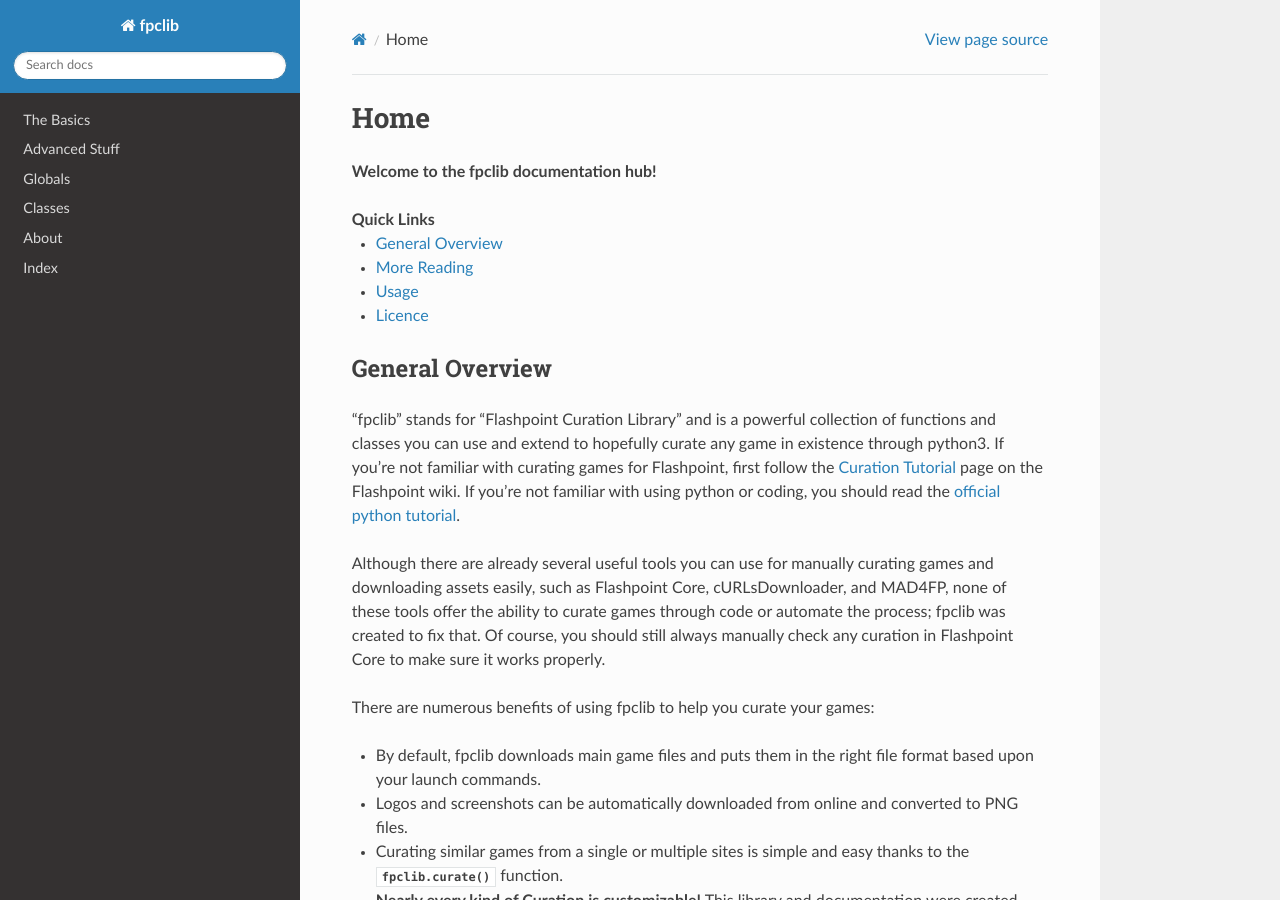
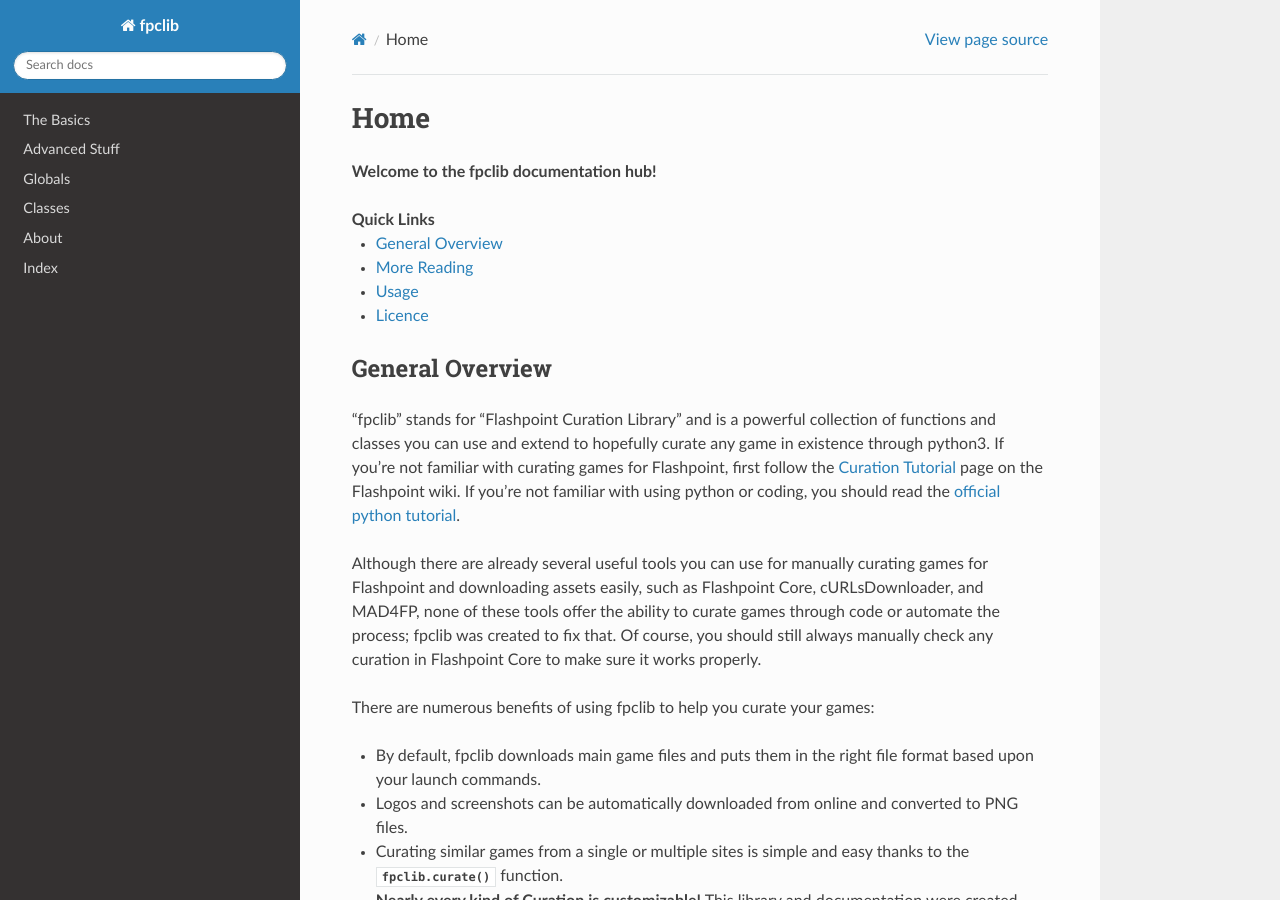
Before and after one commit to FlashpointProject/fpclib, a Sphinx documentation site: the page built from doc/source/index.rst, in a window 1280 px wide and 900 px high. Built offline with Sphinx 7.4.7 and the Read the Docs theme 2.0.0, drawn with Linux system fonts in a browser that asks for light colours.

Commit message:
Quick fix to the README

```diff
--- a/README.rst
+++ b/README.rst
@@ -2,13 +2,13 @@ General Overview
 ================
 "fpclib" stands for "Flashpoint Curation Library" and is a powerful collection of functions and classes you can use and extend to hopefully curate any game in existence through python3. If you're not familiar with curating games for Flashpoint, first follow the `Curation Tutorial <https://bluemaxima.org/flashpoint/datahub/Curation_Tutorial>`_ page on the Flashpoint wiki. If you're not familiar with using python or coding, you should read the `official python tutorial <https://docs.python.org/3/tutorial/index.html>`_.
 
-Although there are already several useful tools you can use for manually curating games and downloading assets easily, such as Flashpoint Core, cURLsDownloader, and MAD4FP, none of these tools offer the ability to curate games through code or automate the process; fpclib was created to fix that. Of course, you should still always manually check any curation in Flashpoint Core to make sure it works properly.
+Although there are already several useful tools you can use for manually curating games for Flashpoint and downloading assets easily, such as Flashpoint Core, cURLsDownloader, and MAD4FP, none of these tools offer the ability to curate games through code or automate the process; fpclib was created to fix that. Of course, you should still always manually check any curation in Flashpoint Core to make sure it works properly.
 
 There are numerous benefits of using fpclib to help you curate your games:
 
 * By default, fpclib downloads main game files and puts them in the right file format based upon your launch commands.
 * Logos and screenshots can be automatically downloaded from online and converted to PNG files.
-* Curating similar games from a single or multiple sites is simple and easy thanks to the :py:func:`fpclib.curate()` function.
+* Curating similar games from a single or multiple sites is simple and easy thanks to the :code:`fpclib.curate()` function.
 * **Nearly every kind of Curation is customizable!** This library and documentation were created with the intent of making it easy to overwrite the Curation class to make it do different things.
 
 Here's some example code of using the library to curate "Interactive Buddy" from Newgrounds::
@@ -25,7 +25,7 @@ Here's some example code of using the library to curate "Interactive Buddy" from
 
     curation.save()
 
-You can also test the library by running the script directly or with :func:`fpclib.test()`, which will also curate "Interactive Buddy" and download the swf file linked in the launch command into the proper place in a folder in the current working directory.
+You can also test the library by running the script directly or with :code:`fpclib.test()`, which will also curate "Interactive Buddy" and download the swf file linked in the launch command into the proper place in a folder in the current working directory.
 
 More Reading
 ============
--- a/doc/source/index.rst
+++ b/doc/source/index.rst
@@ -21,13 +21,13 @@ General Overview
 ================
 "fpclib" stands for "Flashpoint Curation Library" and is a powerful collection of functions and classes you can use and extend to hopefully curate any game in existence through python3. If you're not familiar with curating games for Flashpoint, first follow the `Curation Tutorial <https://bluemaxima.org/flashpoint/datahub/Curation_Tutorial>`_ page on the Flashpoint wiki. If you're not familiar with using python or coding, you should read the `official python tutorial <https://docs.python.org/3/tutorial/index.html>`_.
 
-Although there are already several useful tools you can use for manually curating games and downloading assets easily, such as Flashpoint Core, cURLsDownloader, and MAD4FP, none of these tools offer the ability to curate games through code or automate the process; fpclib was created to fix that. Of course, you should still always manually check any curation in Flashpoint Core to make sure it works properly.
+Although there are already several useful tools you can use for manually curating games for Flashpoint and downloading assets easily, such as Flashpoint Core, cURLsDownloader, and MAD4FP, none of these tools offer the ability to curate games through code or automate the process; fpclib was created to fix that. Of course, you should still always manually check any curation in Flashpoint Core to make sure it works properly.
 
 There are numerous benefits of using fpclib to help you curate your games:
 
 * By default, fpclib downloads main game files and puts them in the right file format based upon your launch commands.
 * Logos and screenshots can be automatically downloaded from online and converted to PNG files.
-* Curating similar games from a single or multiple sites is simple and easy thanks to the :py:func:`fpclib.curate()` function.
+* Curating similar games from a single or multiple sites is simple and easy thanks to the :func:`fpclib.curate()` function.
 * **Nearly every kind of Curation is customizable!** This library and documentation were created with the intent of making it easy to overwrite the Curation class to make it do different things.
 
 Here's some example code of using the library to curate "Interactive Buddy" from Newgrounds::
```
